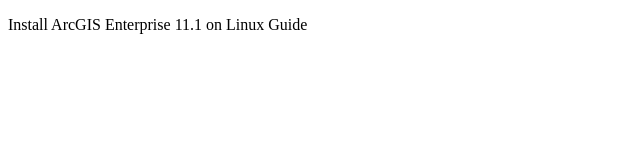
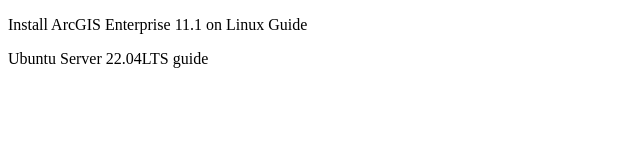
Before and after one commit to pyr0hax/arcgislinux.github.io, a plain HTML site: page index.html in a window 1280 px wide. Shown: the whole page, without its empty margins (0-640 px from the left). Drawn offline with Linux system fonts and the light colour scheme.

Commit message:
Updating html

```diff
--- a/index.html
+++ b/index.html
@@ -7,5 +7,6 @@
 </head>
 <body>
     <p>Install ArcGIS Enterprise 11.1 on Linux Guide</p>
+    <p>Ubuntu Server 22.04LTS guide</p>
 </body>
 </html>
```
